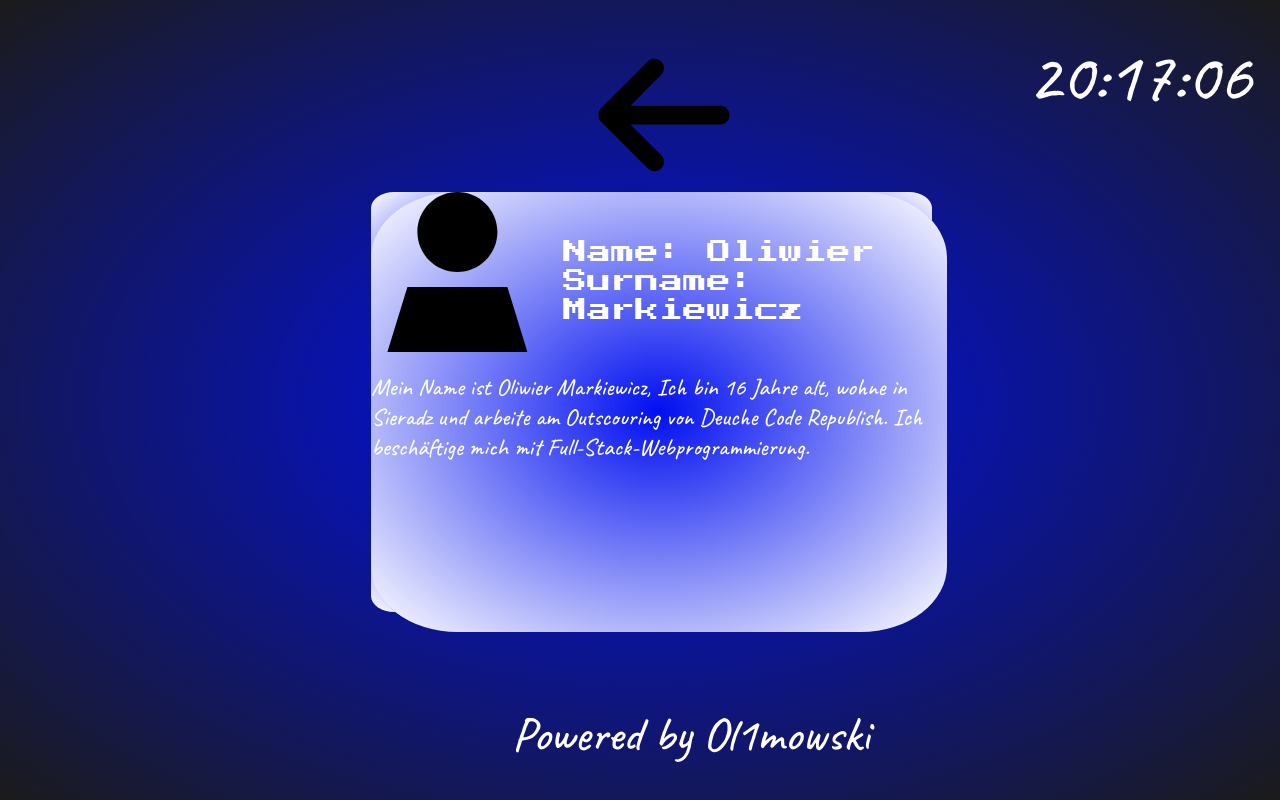
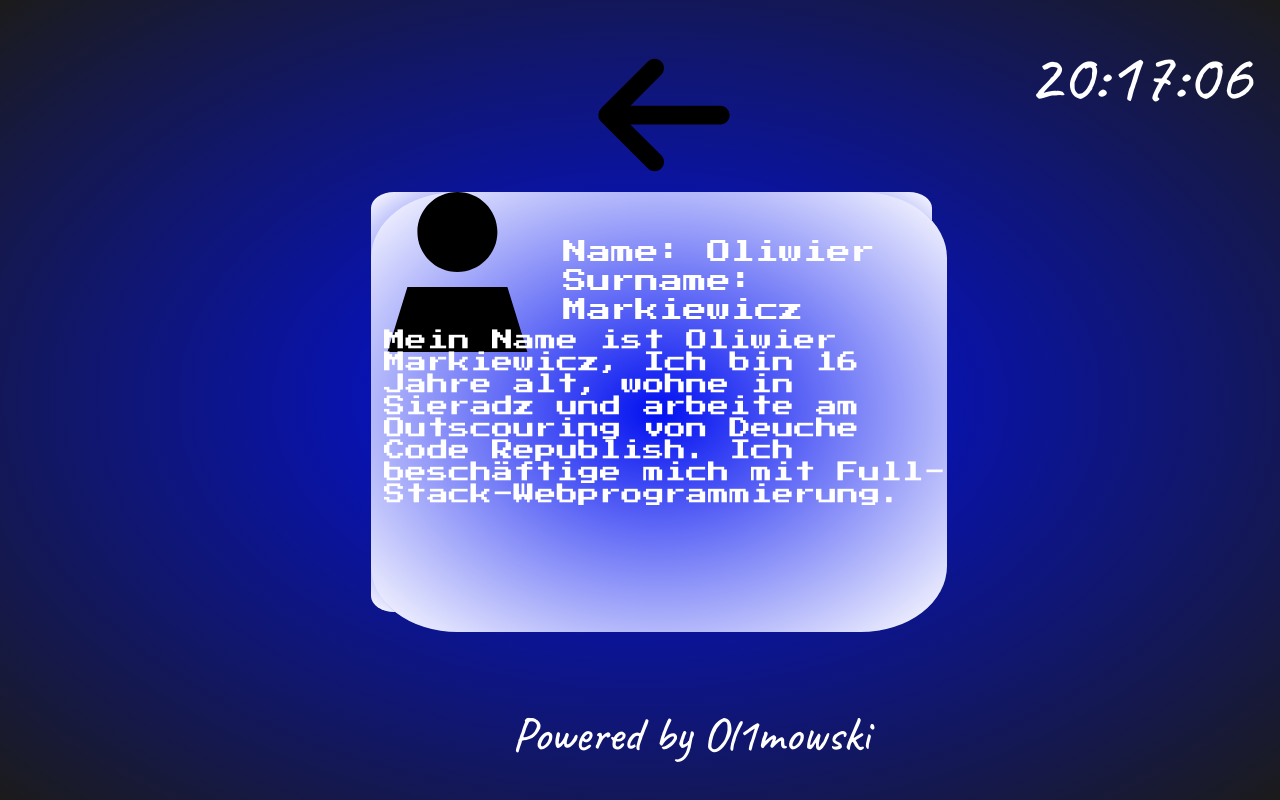
Before and after one commit to ol1mowski/Ol1mowskiPortfolio, a plain HTML site: page index.html in a window 1280 px wide. Both pictures are taken after a click on the element "Über mich". Drawn offline with Linux system fonts and the light colour scheme.

Commit message:
update_add_code_font

```diff
--- a/index.html
+++ b/index.html
@@ -54,7 +54,7 @@
         <div id="contentOne">
             <div class="id"><svg xmlns="http://www.w3.org/2000/svg" viewBox="0 0 448 512"><!--! Font Awesome Pro 6.2.0 by @fontawesome - https://fontawesome.com License - https://fontawesome.com/license (Commercial License) Copyright 2022 Fonticons, Inc. --><path d="M224 256c70.7 0 128-57.3 128-128S294.7 0 224 0S96 57.3 96 128s57.3 128 128 128zM448 512L384 304H64L0 512H448z"/></svg></div>
             <div class="dane"><span class="name">Name: </span><span class="name">Oliwier</span><br /> <span class="name">Surname: </span><span class="name">Markiewicz</span></div>
-            <div class="describe"><span>Mein Name ist Oliwier Markiewicz, Ich bin 16 Jahre alt, wohne in Sieradz und arbeite am Outscouring von Deuche Code Republish. Ich beschäftige mich mit Full-Stack-Webprogrammierung.</span></div>
+            <div class="describe"><span class="code">Mein Name ist Oliwier Markiewicz, Ich bin 16 Jahre alt, wohne in Sieradz und arbeite am Outscouring von Deuche Code Republish. Ich beschäftige mich mit Full-Stack-Webprogrammierung.</span></div>
         </div>
         <div class="main">
             <div class="test one"><span class="mainString one">Über mich</span></div>
--- a/style.css
+++ b/style.css
@@ -261,6 +261,12 @@ svg {
     font-size: 150%;
 }
 
+.code {
+    margin-left: 1vw;
+    font-family: 'Press Start 2P', cursive;
+    font-size: 90%;
+}
+
 .describe {
     display: flex;
     justify-content: center;
```
